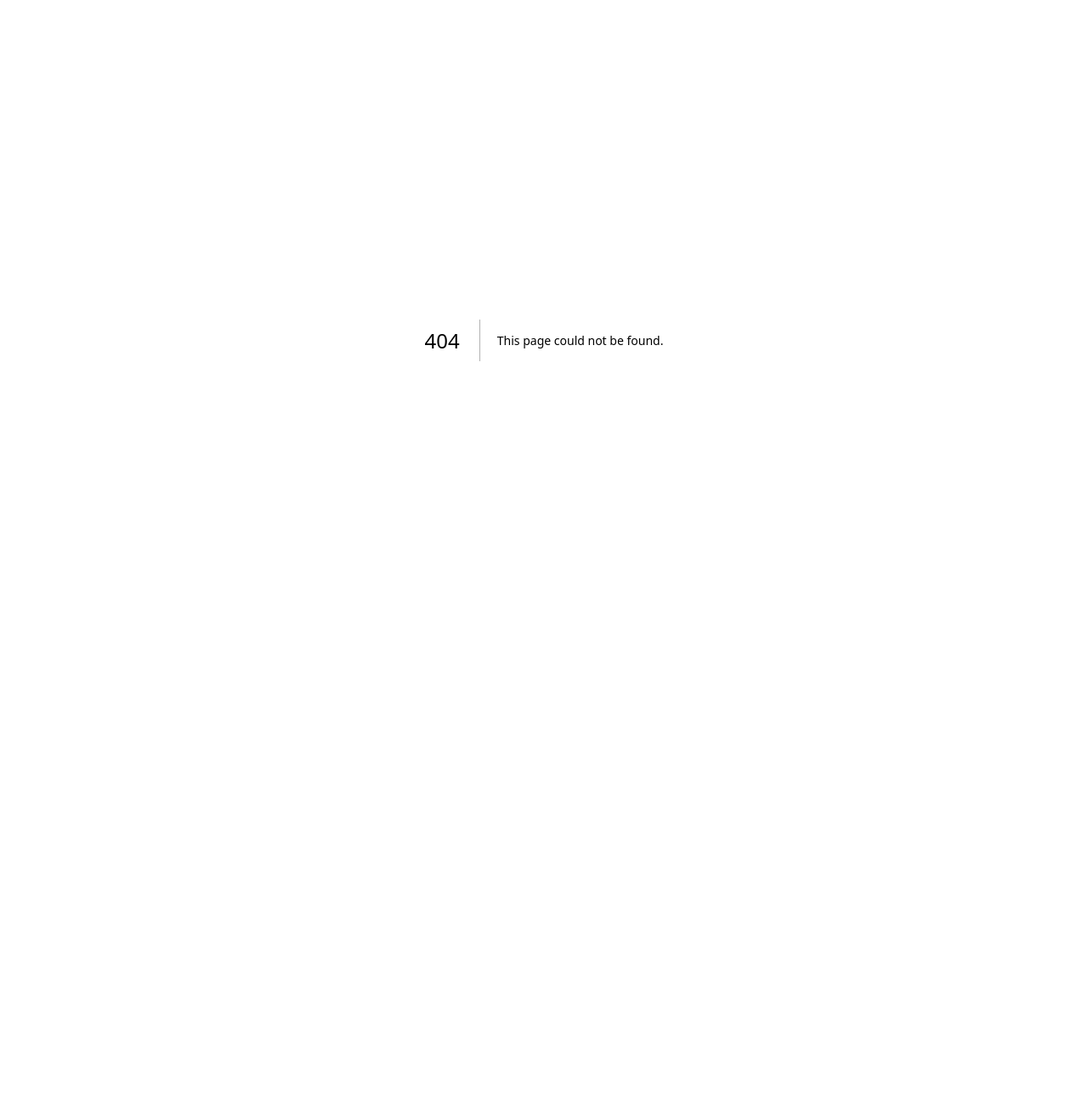
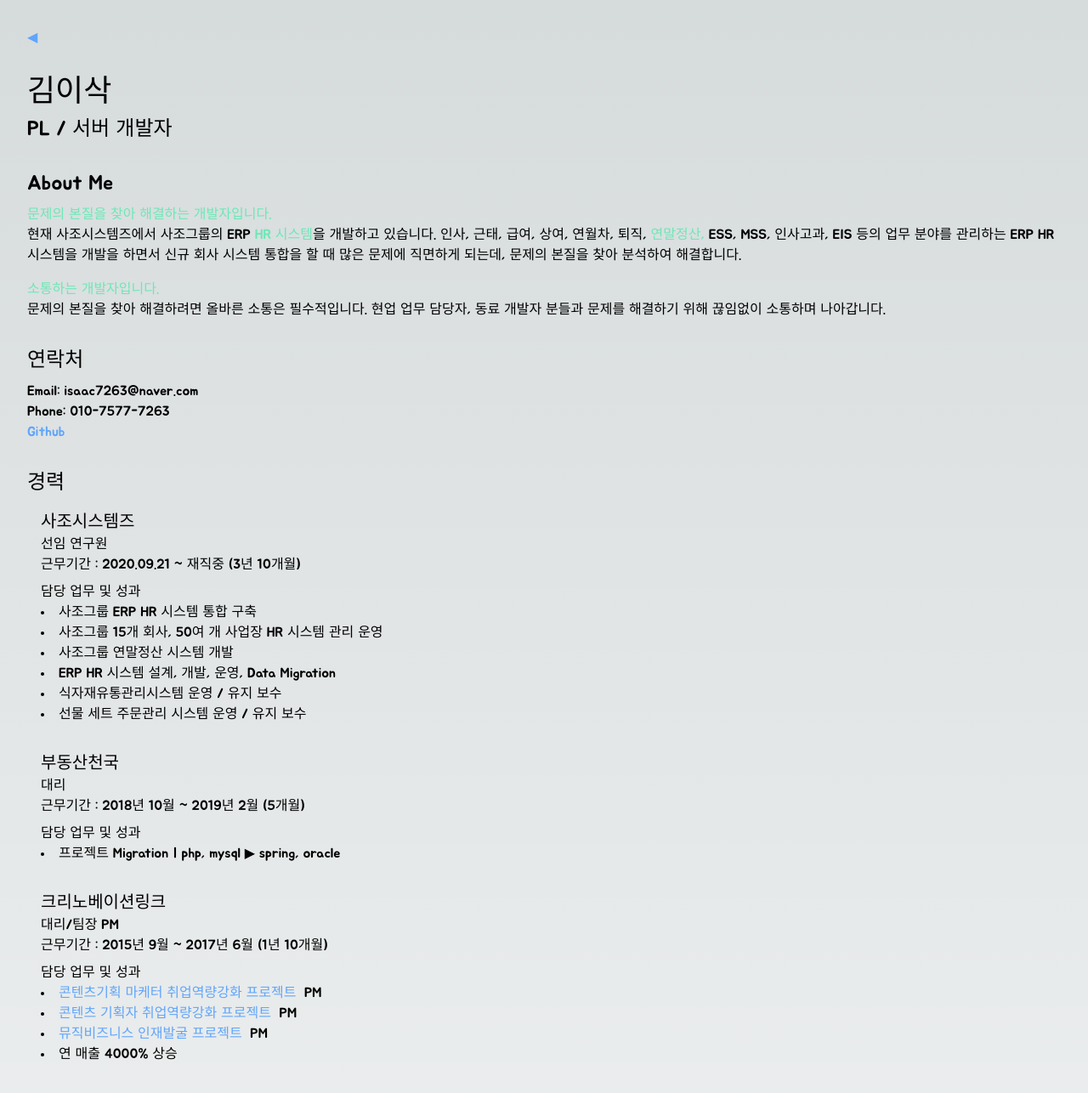
Before and after one commit to isaackimdev/isaackimdev.github.io, a Next.js app: page /portfolio in a window 1280 px wide. Before the commit this address had no page. Shown: the top 1286 px of the page at 85% size. Before the commit the page ends 800 px from the top, so only its background shows below. Built offline with nearby package versions, Linux system fonts and the light colour scheme.

Commit message:
am: apply font, event return, portfolio page

```diff
--- a/app/globals.css
+++ b/app/globals.css
@@ -10,7 +10,7 @@
 
 @media (prefers-color-scheme: dark) {
   :root {
-    --foreground-rgb: 255, 255, 255;
+    --foreground-rgb: 240, 240, 240;
     --background-start-rgb: 0, 0, 0;
     --background-end-rgb: 0, 0, 0;
   }
--- a/app/layout.tsx
+++ b/app/layout.tsx
@@ -1,12 +1,12 @@
 import type { Metadata } from "next";
-import { Inter } from "next/font/google";
+import { Jua } from "next/font/google";
 import "./globals.css";
 
-const inter = Inter({ subsets: ["latin"] });
+const jua = Jua({ subsets: ["latin"], weight: ["400"] });
 
 export const metadata: Metadata = {
   title: "Isaac Kim's World",
-  description: "Isaac Kim's World, Web Site, Resume, Portfolio",
+  description: "Isaac Kim's World, Web Site, Resume, Portfolio, 백엔드 포트폴리오, 서버 개발자 포트폴리오",
 };
 
 export default function RootLayout({
@@ -16,7 +16,7 @@ export default function RootLayout({
 }>) {
   return (
     <html lang="en">
-      <body className={inter.className}>{children}</body>
+      <body className={jua.className}>{children}</body>
     </html>
   );
 }
--- a/app/page.tsx
+++ b/app/page.tsx
@@ -1,10 +1,29 @@
+"use client";
+
+import Link from "next/link";
+import { useEffect } from "react";
+
 export default function Home() {
+  useEffect(() => {
+    const handleContextMenu = (event: MouseEvent) => {
+      event.preventDefault();
+    }
+
+    document.addEventListener('contextmenu', handleContextMenu);
+
+    return () => {
+      document.removeEventListener('contextmenu', handleContextMenu);
+    };
+  }, []);
+
   return (
-    <main className="p-4">
-      <header className="p-4">
-        <h1 className="text-3xl font-bold">김이삭</h1>
-        <p>PL / 서버 개발자</p>
-      </header>
+    <main className="text-center p-10 select-none">
+      <p>안녕하세요. 김이삭입니다.</p>
+      <Link
+        className="text-blue-400"
+        href={'/portfolio'}>
+        Portfolio
+      </Link>
     </main>
   );
 }
--- /dev/null
+++ b/app/portfolio/page.tsx
@@ -0,0 +1,212 @@
+'use client';
+
+import Link from "next/link";
+import { useEffect } from "react";
+
+export default function Home() {
+  useEffect(() => {
+    const handleContextMenu = (event: MouseEvent) => {
+      event.preventDefault();
+    }
+
+    document.addEventListener('contextmenu', handleContextMenu);
+
+    return () => {
+      document.removeEventListener('contextmenu', handleContextMenu);
+    };
+  }, []);
+
+
+  return (
+    <main className="p-4 select-none">
+
+      <nav className="p-4">
+        <Link
+          className="text-blue-400"
+          href={'/'}
+        >
+          ◀
+        </Link>
+      </nav>
+
+      <header className="p-4">
+        <h1 className="text-4xl mb-2">김이삭</h1>
+        <p className="text-2xl">PL / 서버 개발자</p>
+      </header>
+
+      <section className="p-4">
+        <h2 className="text-2xl mb-2">About Me</h2>
+        <p className="text-emerald-300">문제의 본질을 찾아 해결하는 개발자입니다.</p>
+        <p>현재 사조시스템즈에서 사조그룹의 ERP <span className="text-emerald-300"> HR 시스템</span>을 개발하고 있습니다.
+          인사, 근태, 급여, 상여, 연월차, 퇴직, <span className="text-emerald-300"> 연말정산, </span>ESS, MSS, 인사고과,
+          EIS 등의 업무 분야를 관리하는 ERP HR 시스템을 개발을 하면서 신규 회사 시스템 통합을 할 때
+          많은 문제에 직면하게 되는데, 문제의 본질을 찾아 분석하여 해결합니다.
+        </p>
+
+        <p className="mt-4 text-emerald-300">소통하는 개발자입니다.</p>
+        <p>문제의 본질을 찾아 해결하려면 올바른 소통은 필수적입니다.
+          현업 업무 담당자, 동료 개발자 분들과 문제를 해결하기 위해
+          끊임없이 소통하며 나아갑니다.
+        </p>
+      </section>
+
+      <section className="p-4">
+        <h2 className="text-2xl mb-2">연락처</h2>
+        <ul>
+          <li>Email: isaac7263@naver.com</li>
+          <li>Phone: 010-7577-7263</li>
+          <li>
+            <Link
+              className="text-blue-400"
+              href={'https://github.com/isaackimdev'}
+            >
+                Github
+            </Link>
+          </li>
+          {/* <li>LinkedIn: linkedin.com/in/yourprofile</li> */}
+        </ul>
+      </section>
+
+      <section className="p-4">
+        <h2 className="text-2xl">경력</h2>
+        <div className="p-4">
+          <h3 className="text-xl">사조시스템즈</h3>
+          <p>선임 연구원</p>
+          <p>근무기간 : 2020.09.21 ~ 재직중 (3년 10개월)</p>
+          <p className="mt-2">담당 업무 및 성과</p>
+          <ul className="list-disc list-inside">
+            <li>사조그룹 ERP HR 시스템 통합 구축</li>
+            <li>사조그룹 15개 회사, 50여 개 사업장 HR 시스템 관리 운영</li>
+            <li>사조그룹 연말정산 시스템 개발</li>
+            <li>ERP HR 시스템 설계, 개발, 운영, Data Migration</li>
+            <li>식자재유통관리시스템 운영 / 유지 보수</li>
+            <li>선물 세트 주문관리 시스템 운영 / 유지 보수</li>
+          </ul>
+        </div>
+
+        <div className="p-4">
+          <h3 className="text-xl">부동산천국</h3>
+          <p>대리</p>
+          <p>근무기간 : 2018년 10월 ~ 2019년 2월 (5개월)</p>
+          <p className="mt-2">담당 업무 및 성과</p>
+          <ul className="list-disc list-inside">
+            <li>프로젝트 Migration | php, mysql ▶ spring, oracle</li>
+          </ul>
+        </div>
+
+        <div className="p-4">
+          <h3 className="text-xl">크리노베이션링크</h3>
+          <p>대리/팀장 PM</p>
+          <p>근무기간 : 2015년 9월 ~ 2017년 6월 (1년 10개월)</p>
+          <p className="mt-2">담당 업무 및 성과</p>
+          <ul className="list-disc list-inside">
+            <li>
+              <Link
+                className="text-blue-400"
+                href={'https://linkareer.com/activity/5346'}
+              >
+                콘텐츠기획 마케터 취업역량강화 프로젝트
+              </Link>
+              &nbsp; PM
+            </li>
+
+            <li>
+              <Link
+                className="text-blue-400"
+                href={'https://www.shinailbo.co.kr/news/articleView.html?idxno=495549'}
+              >
+                콘텐츠 기획자 취업역량강화 프로젝트
+              </Link>
+              &nbsp; PM
+            </li>
+
+
+            <li>
+              <Link
+                className="text-blue-400"
+                href={'https://platum.kr/archives/38290'}
+              >
+                뮤직비즈니스 인재발굴 프로젝트
+              </Link>
+              &nbsp; PM
+            </li>
+
+            <li>연 매출 4000% 상승</li>
+          </ul>
+        </div>
+
+      </section>
+
+      <section className="p-4">
+        <h2 className="text-2xl">학력</h2>
+        <div className="p-4">
+          <h3 className="text-xl">안양대학교(편입)</h3>
+          <p><span className="text-emerald-300">컴퓨터공학전공</span> 수석 졸업 4.42/4.5</p>
+          <p>2019년 3월 편입학 ~ 2021년 2월 졸업</p>
+        </div>
+        <div className="p-4">
+          <h3 className="text-xl">국가평생교육진흥원 학점은행제</h3>
+          <p>경영전문학사 수료 3.75/4.5</p>
+          <p>2016년 5월 ~ 2017년 8월 수료</p>
+        </div>
+        <div className="p-4">
+          <h3 className="text-xl">선문대학교</h3>
+          <p>행정학과 중퇴</p>
+          <p>2010년 3월 입학 ~ 2015년 4월 중퇴</p>
+        </div>
+      </section>
+
+      <section className="p-4">
+        <h2 className="text-2xl mb-2">기술</h2>
+        <ul className="list-disc list-inside">
+          <li>Java / Spring</li>
+          <li>MSSQL, MySQL, MariaDB, Oracle</li>
+          <li>MyBatis, JPA</li>
+          <li>Javascript / jQuery / JSP</li>
+          <li>React / Next</li>
+          <li>Node.js</li>
+          <li>Tailwind CSS</li>
+        </ul>
+      </section>
+
+      <section className="p-4">
+        <h2 className="text-2xl mb-2">프로젝트</h2>
+        <div className="p-4">
+          <h3 className="text-xl">사조그룹 통합 ERP 구축 프로젝트</h3>
+          <p>계열사들의 여러 인사급여 시스템을 하나로 통합 구축한 프로젝트</p>
+          <p>2021년 1월 ~ 시스템 운영 및 추가 회사 통합 작업 진행중</p>
+          <p>PL로 참여하여, 설계/개발/운영을 해오고 있습니다.</p>
+          <br />
+          <p>기술 스택 : </p>
+          <p>Java/Spring/MyBatis/MSSQL/jQuery/Javascript</p>
+          <p>성과 : </p>
+          <ul className="list-disc list-inside">
+            <li>사조그룹 인사급여 시스템 통합 (15개 사/50여 개 사업장)</li>
+            <li>사조그룹 연말정산 시스템 개발</li>
+          </ul>
+        </div>
+
+        <div className="p-4">
+          <h3 className="text-xl">비즈니스피플, 비플(beople), Side Project</h3>
+          <p>지식 + E-커머스의 결합, 지식 커머스 플랫폼</p>
+          <p>지식을 공유하며 수익을 창출할 수 있는 플랫폼</p>
+          <p>REST API, 소셜 로그인, 결제 기능을 개발했습니다.</p>
+          <br />
+          <p>기술 스택 : </p>
+          <p>Java/SpringBoot/MySQL/JPA/SpringSecurity</p>
+          <p>성과 : </p>
+          <ul className="list-disc list-inside">
+            <li>2300명↑ 사용자 가입</li>
+            <li>지속할 수 없는 BM으로 판단 후 서비스 종료</li>
+          </ul>
+        </div>
+      </section>
+
+      <section className="p-4">
+        <h2 className="text-2xl mb-2">교육</h2>
+      </section>
+
+
+    </main>
+  );
+}
```
